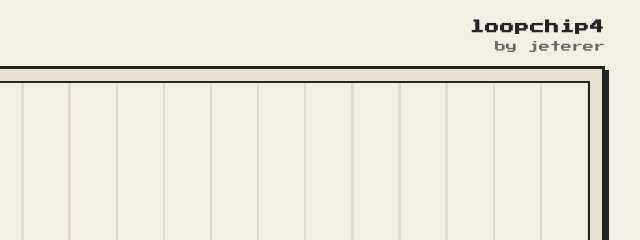
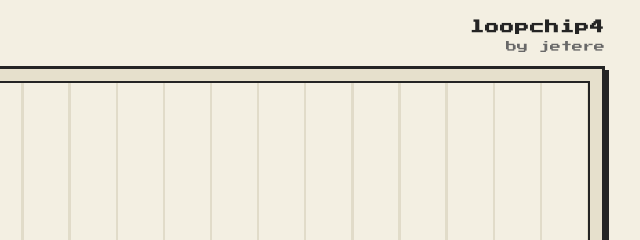
Before and after one commit to jetere/loopchip, a website: page index.html in a window 1280 px wide. Shown: the top 240 px of the page, 429-1069 px from the left. Drawn offline with Linux system fonts and the light colour scheme.

```diff
--- a/index.html
+++ b/index.html
@@ -20,7 +20,7 @@
   <body>
     <main>
       <header>
-        <div class="brand">loopchip4<small>by jeterer</small></div>
+        <div class="brand">loopchip4<small>by jetere</small></div>
       </header>
       <div class="box" data-t="monitor">
         <canvas
```
